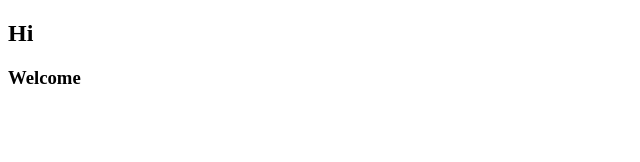
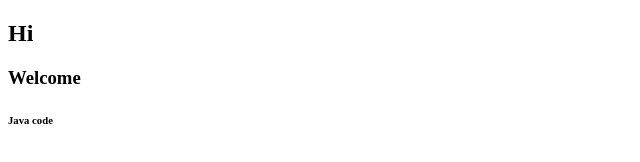
Before and after one commit to Tamilpavi/Java-project, a plain HTML site: page Index.html in a window 1280 px wide. Shown: the full height of the page, 0-640 px from the left. Drawn offline with Linux system fonts and the light colour scheme.

Commit message:
Update Index.html
java

```diff
--- a/Index.html
+++ b/Index.html
@@ -8,5 +8,6 @@
 <body>
     <h2>Hi</h2>
     <h3>Welcome</h3>
+    <h6>Java code</h6>
 </body>
 </html>
```
